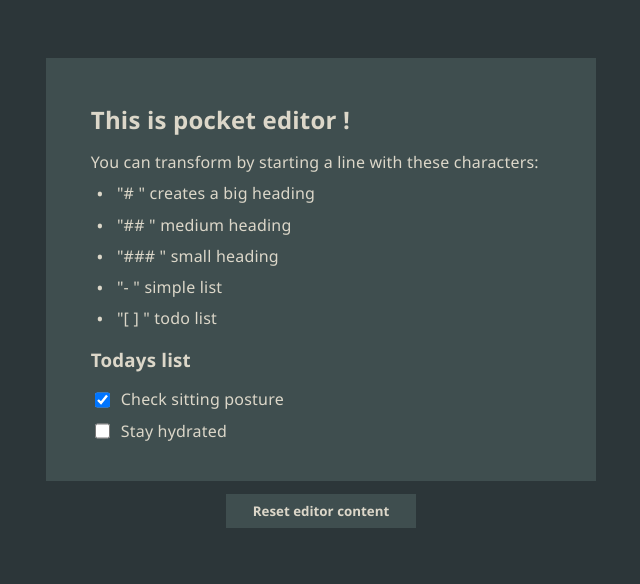
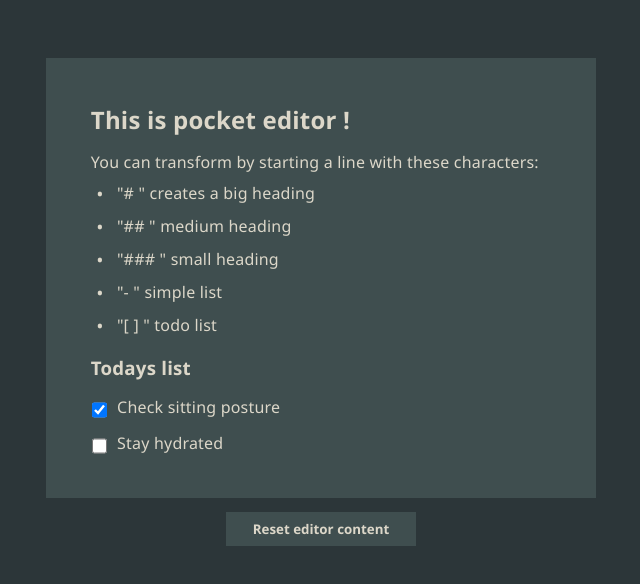
Before and after one commit to victrme/pocket-editor, a website built with Vite: page example/index.html in a window 1280 px wide. Shown: the part 266-850 px from the top of the page, without its empty margins (319-959 px from the left). Built offline with nearby package versions, Linux system fonts and the light colour scheme.

Commit message:
Checkbox and list dot to top of paragraph

```diff
--- a/src/style.css
+++ b/src/style.css
@@ -44,18 +44,19 @@
 	font-size: inherit;
 	width: 1em;
 	height: 1em;
+	margin: 0.5em 0.1em;
 }
 
 #pocket-editor div.ul-list,
 #pocket-editor div.todo {
 	display: flex;
-	align-items: center;
 	column-gap: 0.5em;
 }
 
 #pocket-editor div.ul-list .list-dot {
 	text-align: center;
 	font-size: 1.2em;
+	line-height: 1.5em;
 	width: 1em;
 }
 
```
